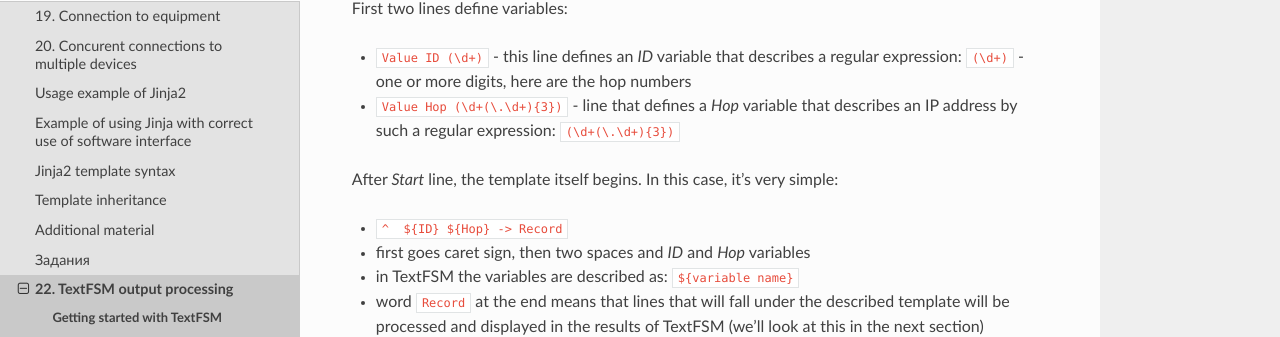
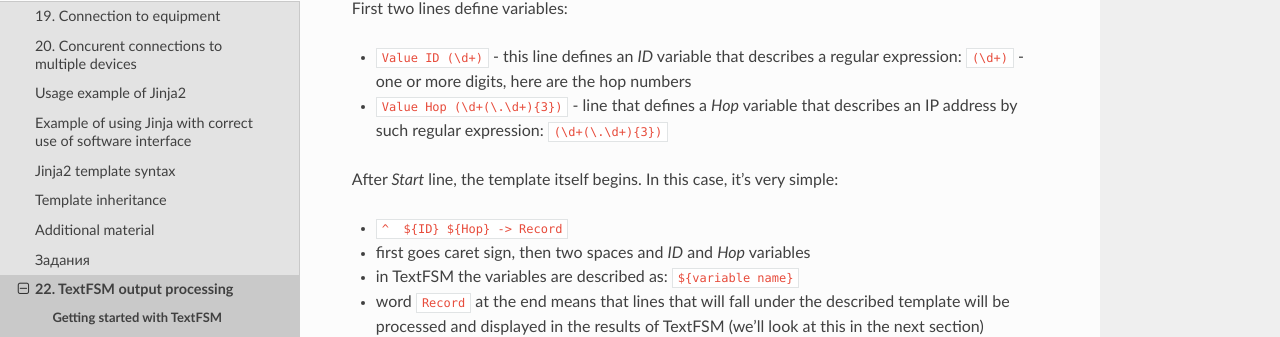
Before and after one commit to Aidar5/nattoeng, a Sphinx documentation site: the page built from docs/source/book/22_textfsm/README.rst, in a window 1280 px wide and 900 px high, scrolled down 714 px. Shown: the part 162-499 px from the top of the window. Built offline with Sphinx 7.4.7 and the Read the Docs theme 2.0.0, drawn with Linux system fonts in a browser that asks for light colours; pages that are not in the unit, such as notebooks, are missing from menus.

```diff
--- a/docs/source/book/22_textfsm/README.rst
+++ b/docs/source/book/22_textfsm/README.rst
@@ -38,7 +38,7 @@ In this case TextFSM template will look like this (traceroute.template file):
 First two lines define variables:
 
 * ``Value ID (\d+)`` - this line defines an *ID* variable that describes a regular expression: ``(\d+)`` - one or more digits, here are the hop numbers
-* ``Value Hop (\d+(\.\d+){3})`` - line that defines a *Hop* variable that describes an IP address by such a regular expression: ``(\d+(\.\d+){3})``
+* ``Value Hop (\d+(\.\d+){3})`` - line that defines a *Hop* variable that describes an IP address by such regular expression: ``(\d+(\.\d+){3})``
 
 After *Start* line, the template itself begins. In this case, it’s very simple:
 
@@ -88,7 +88,7 @@ Let’s sort out the content of script:
 * ``template = open('traceroute.template')`` - content of TextFSM template file is read into a *template* variable
 * ``fsm = textfsm.TextFSM(template)`` - class that processes a template and creates an object from it in TextFSM
 * ``result = fsm.ParseText(traceroute)`` - method that handles output according to a template and returns a list of lists in which each element is a processed string
-* •	At the end, ``print(fsm.header)`` header is displayed which contains variable names and processing result
+* At the end, ``print(fsm.header)`` header is displayed which contains variable names and processing result
 
 We can work with that output further. For example, periodically execute traceroute command and compare whether the number of hops and their order has changed.
 
```
